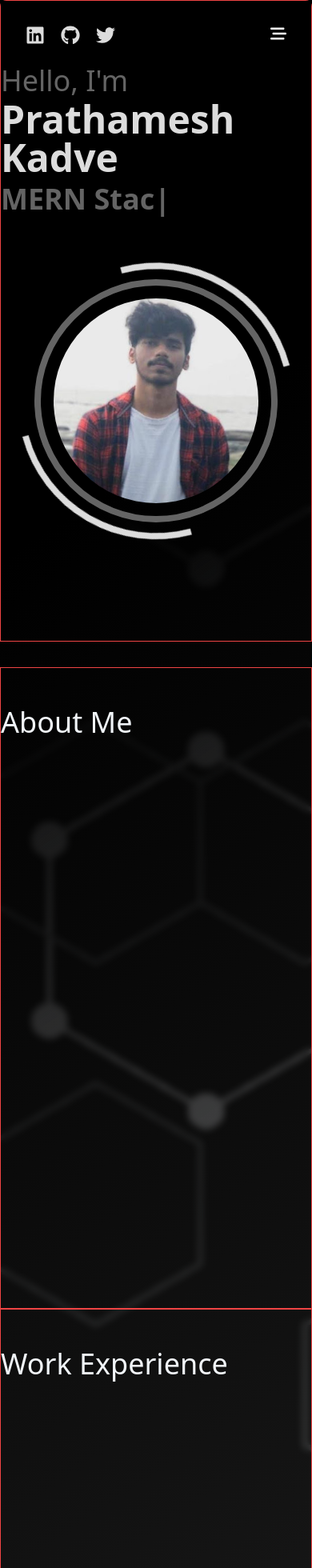
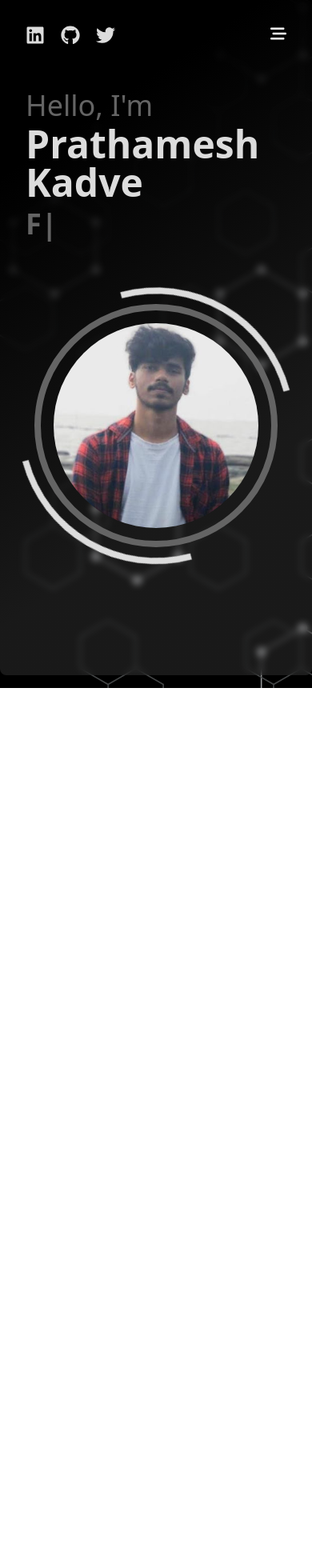
Before and after one commit to prathameshdk02/Personal-Portfolio, a React (Vite) app: page / in a window 390 px wide. Shown: the top 1960 px of the page at 80% size. After the commit the page ends 860 px from the top, so only its background shows below. Built offline with nearby package versions, Linux system fonts and the light colour scheme.

Commit message:
Implemented  Smooth Scroll for Mouse Wheel.

```diff
--- a/src/components/ui/Layout/Layout.jsx
+++ b/src/components/ui/Layout/Layout.jsx
@@ -6,7 +6,7 @@ import SocialList from '../SocialList/SocialList';
 
 const Layout = ({ isMobile }) => {
   return (
-    <main id="main-glassy" className="overflow-y-scroll glassy w-full max-w-[1240px] sm:mt-4 lg:w-[85%] min-h-svh md:min-h-[95svh] md:max-h-[95svh] md:border md:border-glassyedge mb-4 md:mx-4 rounded-lg bg-primarybg relative">
+    <main id="main-glassy" className="overflow-y-scroll overflow-x-hidden glassy w-full max-w-[1240px] sm:mt-4 lg:w-[85%] min-h-svh max-h-svh md:min-h-[95svh] md:max-h-[95svh] md:border md:border-glassyedge mb-4 md:mx-4 px-8 sm:px-12 lg:px-16 rounded-lg bg-primarybg relative">
       <SocialList className="absolute left-8 top-8 sm:left-12 sm:top-9 md:top-12 lg:left-16 lg:top-14"/>
       <Sidebar isMobile={isMobile} />
       <Outlet />
--- a/src/pages/Home.jsx
+++ b/src/pages/Home.jsx
@@ -38,8 +38,8 @@ const Home = () => {
 
   return (
     <>
-      <section className="home-1 border border-red-500 min-h-[95svh] max-h-[95svh] pt-20 sm:pt-40 text-slate-100">
-        <article className="flex flex-col items-center gap-20 sm:gap-8 sm:flex-row">
+      <section className="home-1 min-h-svh md:min-h-[95svh] pt-20 sm:pt-0 text-slate-100 sm:flex sm:justify-center sm:align-center">
+        <article className="w-full flex flex-col items-center gap-20 sm:gap-8 sm:flex-row pt-8 sm:pt-0">
           <div className="space-y-1 self-center flex-1">
             <motion.h2
               initial={{ opacity: 0 }}
@@ -92,33 +92,33 @@ const Home = () => {
           </motion.div>
         </article>
       </section>
-      <section className="home-2 border border-red-500 min-h-[95svh] max-h-[95svh] pt-12 mt-8 sm:mt-0 text-slate-100">
+      <section className="home-2 min-h-svh md:min-h-[95svh] pt-12 mt-14 sm:mt-0 text-slate-100">
         <motion.article
           initial={{ opacity: 0, y: -20 }}
           whileInView={{ opacity: 1, y: 0 }}
-          transition={{ duration: 0.5, delay: 0.2 }}
+          transition={{ duration: 0.5, delay: 0.3 }}
           viewport={{ once: true, amount: 1 }}
-          className="text-4xl lg:text-[2.5rem] xl:text-5xl">
+          className="text-4xl lg:text-[2.5rem] xl:text-5xl font-semibold">
           About Me
         </motion.article>
       </section>
-      <section className="home-3 border border-red-500 min-h-[95svh] max-h-[95svh] pt-12 text-slate-100">
+      <section className="home-3 min-h-svh md:min-h-[95svh] pt-12 text-slate-100">
         <motion.article
           initial={{ opacity: 0, y: -20 }}
           whileInView={{ opacity: 1, y: 0 }}
-          transition={{ duration: 0.5, delay: 0.2 }}
+          transition={{ duration: 0.5, delay: 0.3 }}
           viewport={{ once: true, amount: 1 }}
-          className="text-4xl lg:text-[2.5rem] xl:text-5xl">
+          className="text-4xl lg:text-[2.5rem] xl:text-5xl font-semibold">
           Work Experience
         </motion.article>
       </section>
-      <section className="home-4 border border-red-500 min-h-[95svh] max-h-[95svh] pt-12 text-slate-100">
+      <section className="home-4 min-h-svh md:min-h-[95svh] pt-12 text-slate-100">
         <motion.article
           initial={{ opacity: 0, y: -20 }}
           whileInView={{ opacity: 1, y: 0 }}
-          transition={{ duration: 0.5, delay: 0.2 }}
+          transition={{ duration: 0.5, delay: 0.3 }}
           viewport={{ once: true, amount: 1 }}
-          className="text-4xl lg:text-[2.5rem] xl:text-5xl">
+          className="text-4xl lg:text-[2.5rem] xl:text-5xl font-semibold">
           Projects
         </motion.article>
       </section>
```
Also changed, not shown: src/styles/utilities.css.
